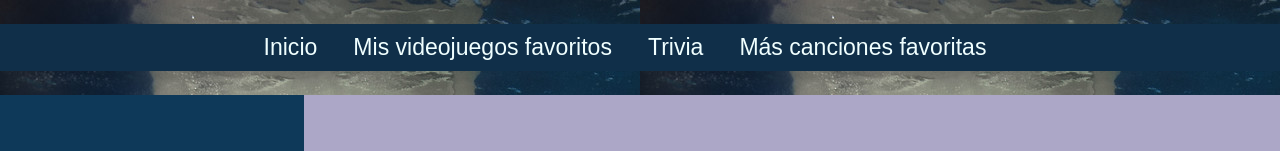
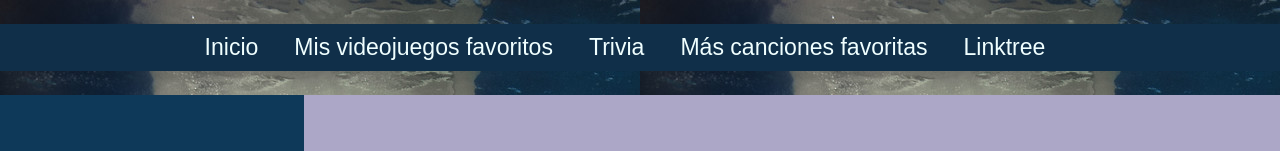
Before and after one commit to VictoriaGuasch/Proyectos, a plain HTML site: page IDENTIKIT/playlist1.html in a window 1280 px wide. Shown: the top 151 px of the page. Drawn offline with Linux system fonts and the light colour scheme.

Commit message:
Update playlist1.html

```diff
--- a/IDENTIKIT/playlist1.html
+++ b/IDENTIKIT/playlist1.html
@@ -49,6 +49,7 @@
             <li><a href="Tablas.html" target="_blank">Mis videojuegos favoritos</a></li>
             <li><a href="Trivia.html" target="_blank">Trivia</a></li>
             <li><a href="Canciones.html" target="_blank">Más canciones favoritas</a></li>
+            <li><a href="../index.html">Linktree</a></li>
         </ul>
     </nav>
 
```
